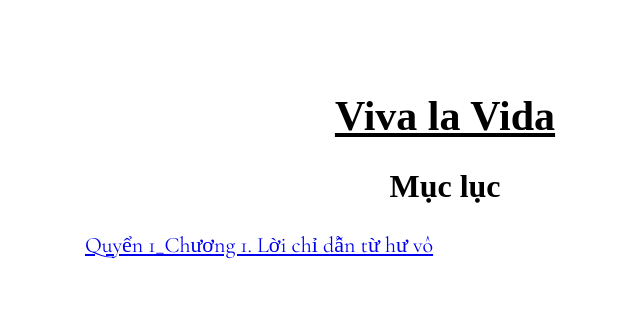
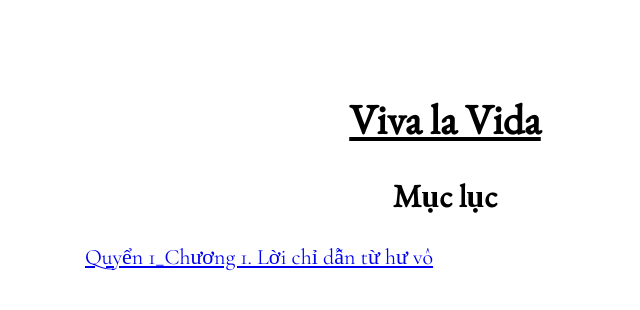
Before and after one commit to vivalavida1010/Viva-la-Vida-1010, a plain HTML site: page index.html in a window 1280 px wide. Shown: the whole page, without its empty margins (195-835 px from the left). Drawn offline with nearby package versions, Linux system fonts and the light colour scheme.

Commit message:
Update style-web.css

```diff
--- a/style-web.css
+++ b/style-web.css
@@ -14,13 +14,13 @@
 }
 
 h1{
-  font-family: "Libre Baskerville", serif;
+  font-family: "EB Garamond", serif;
   font-size: 42px;
   text-align: center;
 }
 
 h2{
-  font-family: "Libre Baskerville", serif;
+  font-family: "EB Garamond", serif;
 font-size: 32px;
   text-align: center;
 }
```
